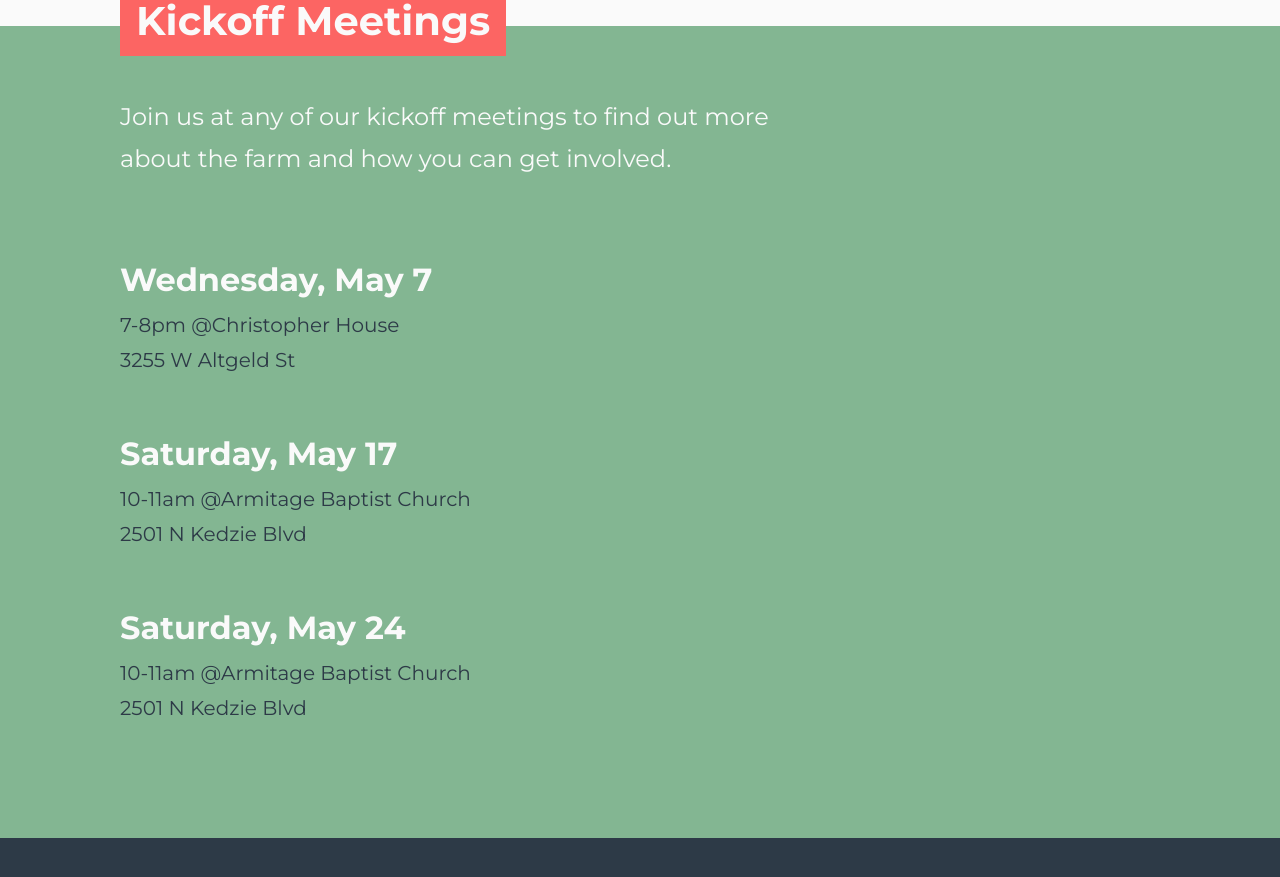
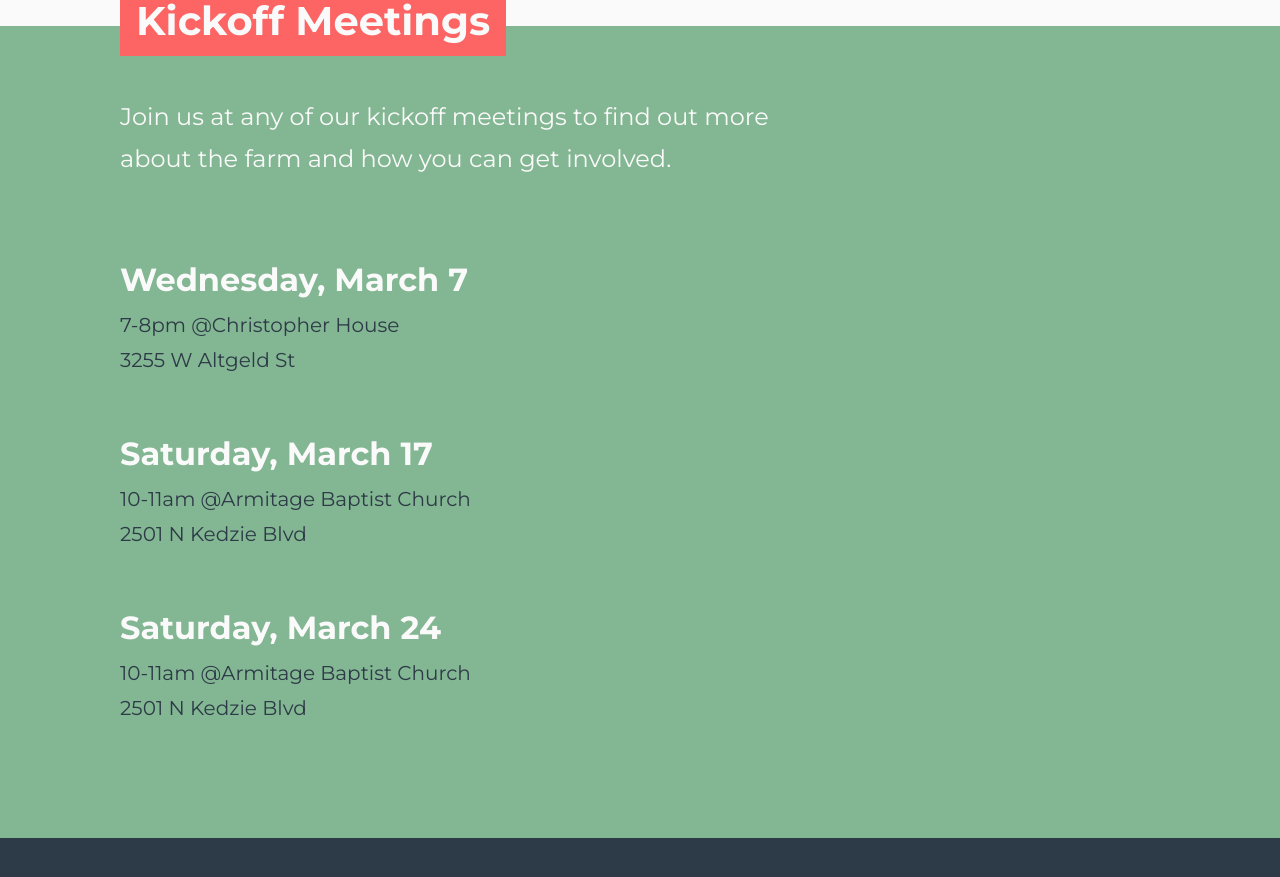
Before and after one commit to cgreim/farm-site, a Jekyll site: the page built from index.md, in a window 1280 px wide and 900 px high, scrolled down 1841 px. Shown: the top 877 px of the window. Built offline with Jekyll 4.4.1, drawn with Linux system fonts in a browser that asks for light colours.

Commit message:
fix dates
fixing orientation dates to be in March instead of May

```diff
--- a/_layouts/splash.html
+++ b/_layouts/splash.html
@@ -106,15 +106,15 @@
     			</div>
     		</div>
 
-    		<div class="date ds-u-margin-top--6">Wednesday, May 7</div>
+    		<div class="date ds-u-margin-top--6">Wednesday, March 7</div>
     		<p class="info">7-8pm @Christopher House</p>
     		<p class="info">3255 W Altgeld St</p>
 
-    		<div class="date ds-u-margin-top--6">Saturday, May 17</div>
+    		<div class="date ds-u-margin-top--6">Saturday, March 17</div>
     		<p class="info">10-11am @Armitage Baptist Church</p>
     		<p class="info">2501 N Kedzie Blvd</p>
 
-    		<div class="date ds-u-margin-top--6">Saturday, May 24</div>
+    		<div class="date ds-u-margin-top--6">Saturday, March 24</div>
     		<p class="info">10-11am @Armitage Baptist Church</p>
     		<p class="info">2501 N Kedzie Blvd</p>
 
```
